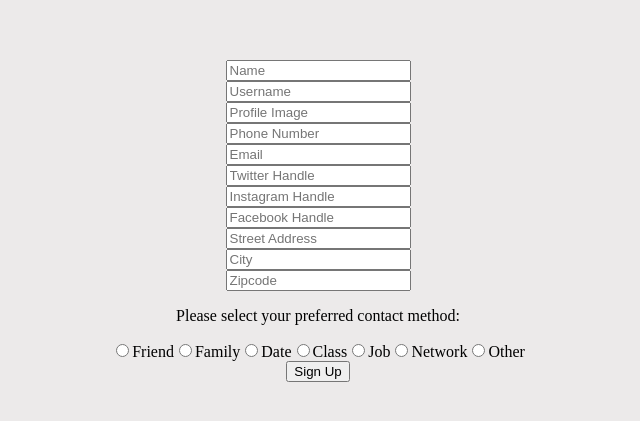
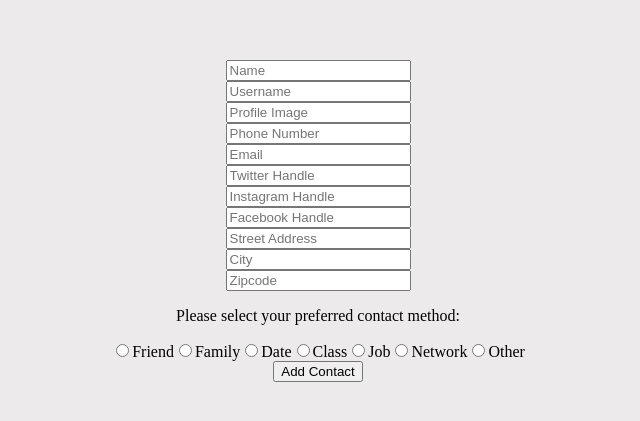
Before and after one commit to ddmilo/mesh, a React (Create React App) app in the folder client/: page /new_contact in a window 1280 px wide. Shown: the part 179-600 px from the top of the page, without its empty margins (322-962 px from the left). Built offline with nearby package versions, Linux system fonts and the light colour scheme.

Commit message:
Added newContact function to NewContact component

```diff
--- a/client/src/App.js
+++ b/client/src/App.js
@@ -11,7 +11,30 @@ class App extends Component {
   state = {
     currentUser: {},
     contacts: [],
-    loggedIn: false
+    loggedIn: false,
+    newContactAdded: false
+  }
+
+  signUp = async(userInfo) => {
+    try{
+          const response = await axios.post('/api/users', userInfo)
+          const user = response.data
+          this.setState({loggedIn: true, currentUser: user})
+      }
+      catch(error){
+          alert("Sign Up failed. Please try again.")
+      }
+}
+
+  loginUser = async(username)=>{
+    try{
+      const response = await axios.get(`/api/users/retrieve/${username}`)
+      this.setState({loggedIn: true, currentUser: response.data[0]})
+    }
+    catch(error){
+      console.log(error)
+    }
+
   }
 
   getContacts = async() => {
@@ -27,34 +50,24 @@ class App extends Component {
       console.log(error)
     }
   }
-
-  loginUser = async(username)=>{
-    try{
-      const response = await axios.get(`/api/users/retrieve/${username}`)
-      this.setState({loggedIn: true, currentUser: response.data[0]})
-    }
-    catch(error){
-      console.log(error)
-    }
-
+  createPost(event){
+    this.props.showPostForm()
+    event.preventDefault()
+    axios.post(`/api/cities/${this.state.city_id}/posts`, this.state.newPost)
+    .then((res) => { this.props.getPosts()})
+    .catch((error) => {console.log(error)})
+}
+  newContact = async() => {
+    console.log("Called new contact in App.js")
+    // const contact = await axios.post(`/api/users/${user_id}/contacts`)
   }
 
-  signUp = async(userInfo) => {
-      try{
-            const response = await axios.post('/api/users', userInfo)
-            const user = response.data
-            this.setState({loggedIn: true, currentUser: user})
-        }
-        catch(error){
-            alert("Sign Up failed. Please try again.")
-        }
-  }
 
   render() {
     const LoginComponent = () => (<LoginUser loggedIn={this.state.loggedIn} loginUser={this.loginUser}/>)
     const SignUpComponent = () => (<SignUp loggedIn={this.state.loggedIn} signUp={this.signUp}/>)
     const ContactsComponent = () => (<ContactsList getContacts={this.getContacts} contacts={this.state.contacts} loggedIn={this.state.loggedIn}/>)
-    const NewContactComponent = () => (<NewContact />)
+    const NewContactComponent = () => (<NewContact newContact={this.newContact} newContactAdded={this.state.newContactAdded} userId={this.state.currentUser.id}/>)
     return (
     <Router>
       <div>
--- a/client/src/components/NewContact.js
+++ b/client/src/components/NewContact.js
@@ -2,7 +2,7 @@ import React, { Component } from 'react'
 import { Container } from './styled-components/Containers'
 import { Form } from './styled-components/Form'
 import { Redirect } from 'react-router-dom'
-class SignUp extends Component {
+class NewContact extends Component {
     state = {
         name: '',
         username: '',
@@ -19,7 +19,23 @@ class SignUp extends Component {
     }
 
     newContact = (event) => {
+        const contact = {
+            user_id: this.props.userId,
+            name: this.state.name,
+            username: this.state.username,
+            image: this.state.image,
+            relation: this.state.relation,
+            instagram: this.state.instagram,
+            twitter: this.state.twitter,
+            facebook: this.state.facebook,
+            phone: this.state.phone,
+            email: this.state.email,
+            street: this.state.street,
+            city: this.state.city,
+            zip: this.state.zip
+        }
         event.preventDefault()
+        this.props.newContact(contact)
         console.log("NewContact pushed")
     }
 
@@ -29,11 +45,15 @@ class SignUp extends Component {
     }
 
     render(){
+        if(this.props.newContactAdded === true){
+            return(
+              <Redirect to="/contacts" />
+            )
+          }
         return(
             <Container>
-                {this.state.relation}
                 <div>
-                <Form onSubmit={this.signUp}>
+                <Form onSubmit={this.newContact}>
                     <input
                         type="string"
                         name="name"
@@ -131,11 +151,11 @@ class SignUp extends Component {
                         name="relation" value="other" onChange={this.handleChange}/>
                         <label for="contactChoice3">Other</label>
                     </div>
-                    <input className="input-button" type="submit" value="Sign Up" />
+                    <input className="input-button" type="submit" value="Add Contact" />
         </Form> </div>
             </Container>
         )
     }
 }
 
-export default SignUp
+export default NewContact
```
Also changed, not shown: 1 other file (tests, documents, lock files or other folders).
